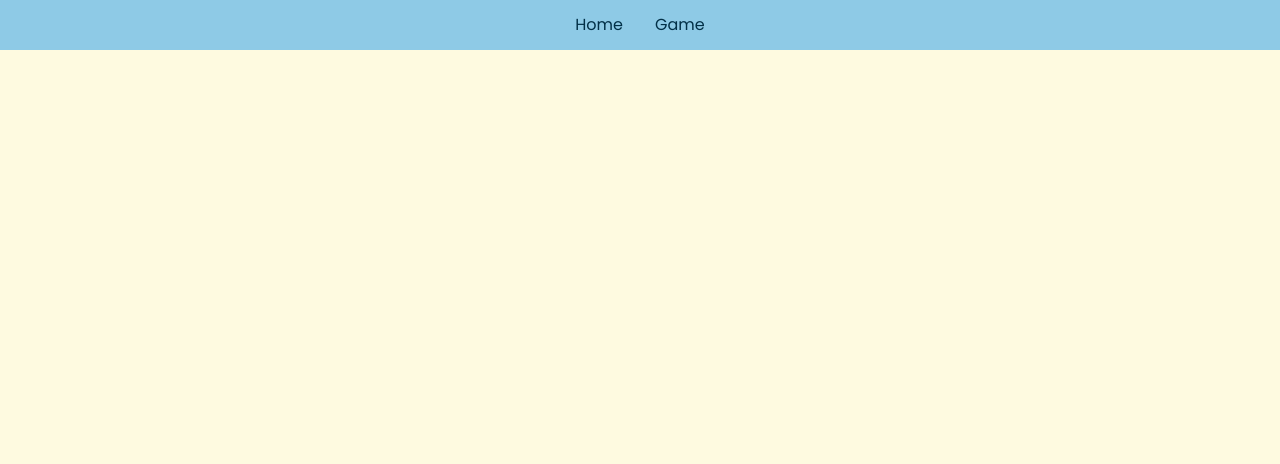
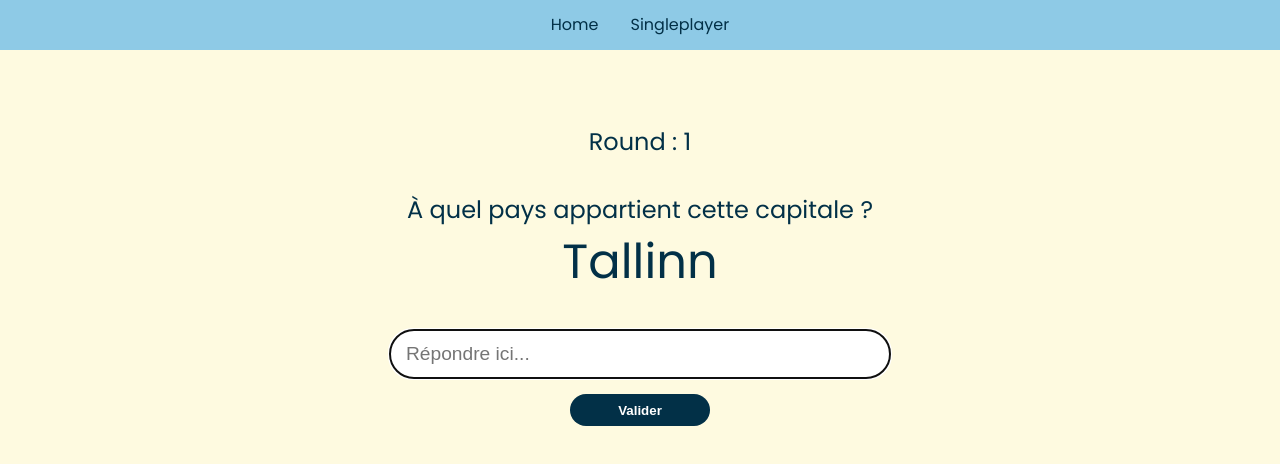
Before and after one commit to rqphy/geo_quizz, a React (Vite) app: page /singleplayer in a window 1280 px wide. Before the commit this address had no page. Shown: the top 464 px of the page. Built offline with nearby package versions, Linux system fonts and the light colour scheme.

Commit message:
:boom: diff single and multiplayer modes

```diff
--- a/src/components/Header/Header.tsx
+++ b/src/components/Header/Header.tsx
@@ -4,7 +4,7 @@ export default function Header() {
 	return (
 		<header>
 			<Link to={"/"}>Home</Link>
-			<Link to={"/game"}>Game</Link>
+			<Link to={"/singleplayer"}>Singleplayer</Link>
 		</header>
 	)
 }
--- a/src/main.tsx
+++ b/src/main.tsx
@@ -2,9 +2,10 @@ import React from "react"
 import ReactDOM from "react-dom/client"
 import { BrowserRouter, Routes, Route } from "react-router-dom"
 import Home from "./routes/home/Home.tsx"
-import Game from "./routes/game/Game.tsx"
 import "./index.scss"
 import Header from "./components/Header/Header.tsx"
+import MultiPlayer from "./routes/multiplayer/MultiPlayer.tsx"
+import SinglePlayer from "./routes/singleplayer/SinglePlayer.tsx"
 
 ReactDOM.createRoot(document.getElementById("root")!).render(
 	<React.StrictMode>
@@ -12,7 +13,8 @@ ReactDOM.createRoot(document.getElementById("root")!).render(
 			<Header />
 			<Routes>
 				<Route index element={<Home />} />
-				<Route path="game" element={<Game />} />
+				<Route path="/singleplayer" element={<SinglePlayer />} />
+				<Route path="/room/:roomId" element={<MultiPlayer />} />
 			</Routes>
 		</BrowserRouter>
 	</React.StrictMode>
--- a/src/routes/game/Game.tsx
+++ b/src/routes/multiplayer/MultiPlayer.tsx
@@ -1,7 +1,8 @@
+import { useParams } from "react-router-dom"
 import Quizz from "../../components/Quizz/Quizz"
 import ScoreBoard from "../../components/ScoreBoard/ScoreBoard"
 import EuropeFR from "../../data/FR/europe.json"
-import "./game.scss"
+import "./multiplayer.scss"
 
 const fakePlayerList = [
 	{ name: "toto", score: 12 },
@@ -12,7 +13,10 @@ const fakePlayerList = [
 	{ name: "SavteSavteSavte", score: 8 },
 ]
 
-export default function Game() {
+export default function MultiPlayer() {
+	let params = useParams()
+	console.log(params.roomId)
+
 	return (
 		<section className="game">
 			<Quizz countriesList={EuropeFR} />
--- /dev/null
+++ b/src/routes/singleplayer/SinglePlayer.tsx
@@ -0,0 +1,15 @@
+import Quizz from "../../components/Quizz/Quizz"
+import EuropeFR from "../../data/FR/europe.json"
+import AfricaFR from '../../data/FR/africa.json'
+import AsiaFR from '../../data/FR/asia.json'
+import NorthAmericaFR from '../../data/FR/north_america.json'
+import SouthAmericaFR from '../../data/FR/south_america.json'
+import OceaniaFR from '../../data/FR/oceania.json'
+
+export default function SinglePlayer() {
+	return (
+		<section className="game">
+			<Quizz countriesList={EuropeFR} />
+		</section>
+	)
+}
```
Also changed, not shown: src/routes/multiplayer/multiplayer.scss (added).
